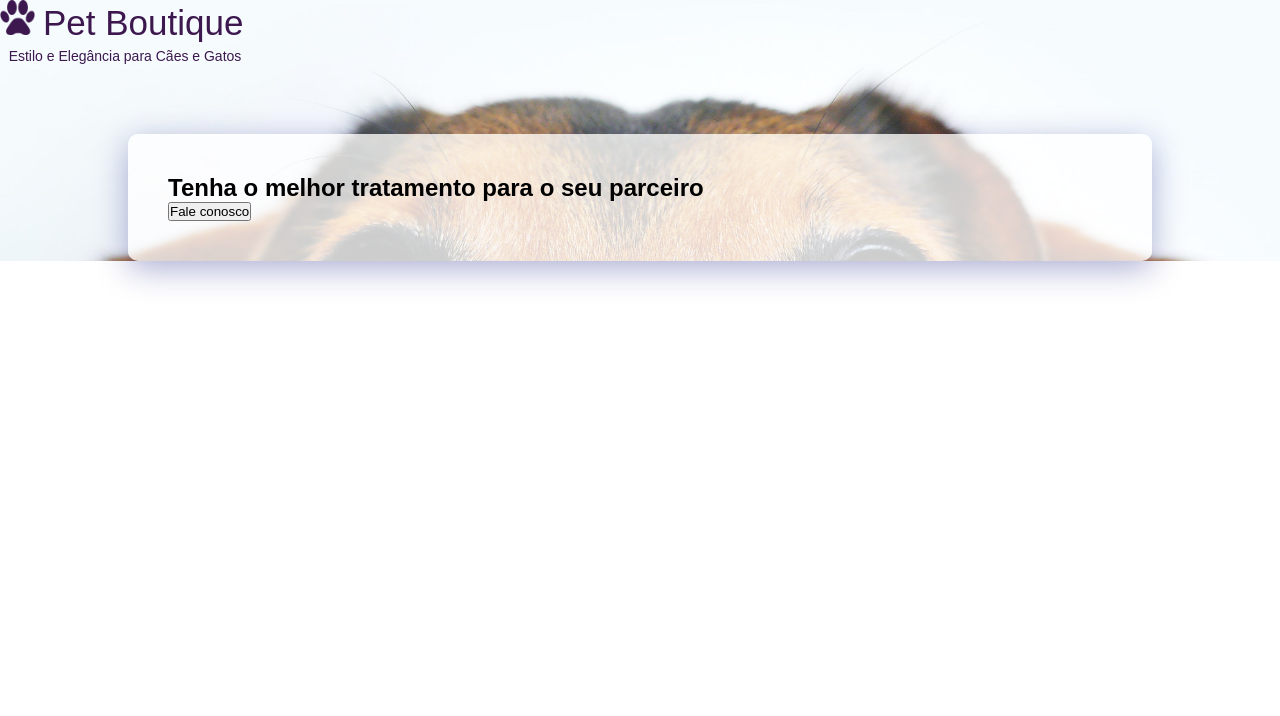
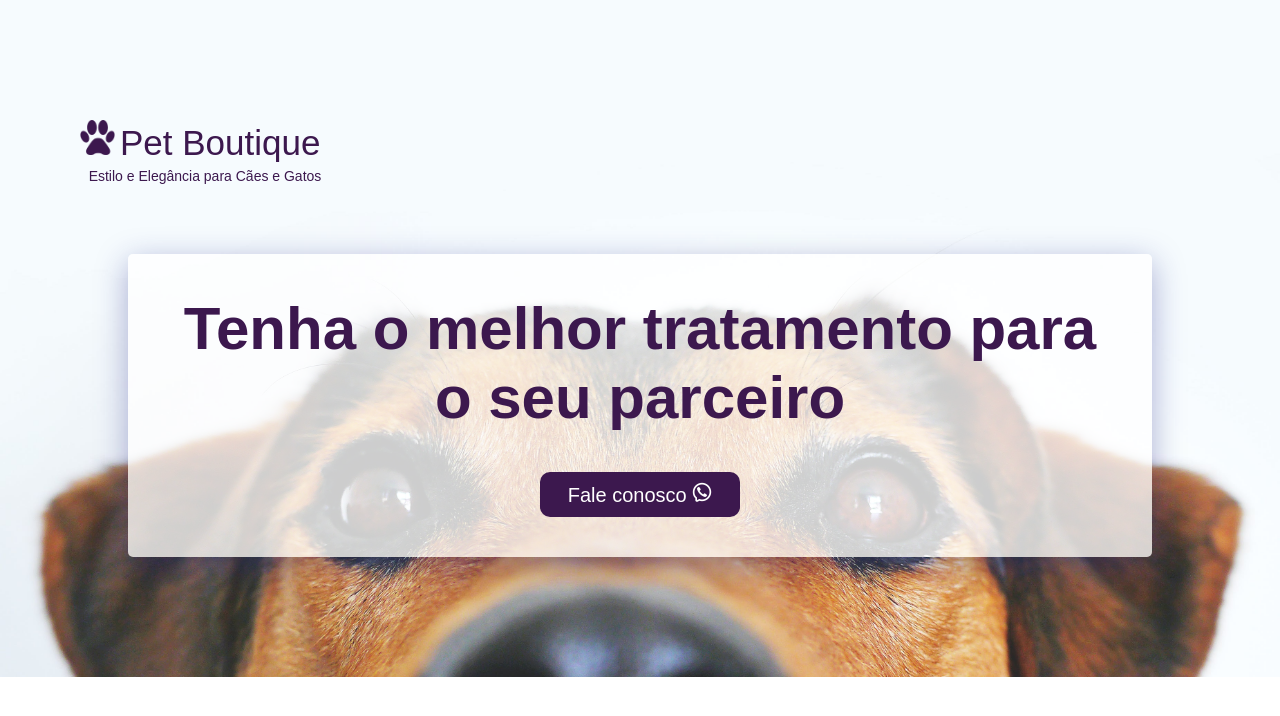
Before and after one commit to Luiz-de-Lima/pet-boutique, a plain HTML site: page index.html in a window 1280 px wide. Drawn offline with Linux system fonts and the light colour scheme.

Commit message:
secao banner concluida

```diff
--- a/css/style.css
+++ b/css/style.css
@@ -1,20 +1,33 @@
+/* cores globais */
+:root {
+  --primary-color: #3c184e;
+  --secondary-color: #fff;
+  --bg-color: #ffffffc4;
+  --box-shadow-color: #1f26875e;
+  --image-bg-color: #0000005c;
+  --transparence-color-effect: #ffffffc4;
+  --font-text: sans-serif;
+  --fonte-italico: italic;
+  --fonte-negrito: 700;
+}
 * {
   padding: 0;
   margin: 0;
   box-sizing: border-box;
 }
 body {
-  font-family: sans-serif;
+  font-family: var(--font-text);
 }
 
 .banner {
   background-image: url("../img/banner-topo.jpg");
   background-position: center;
   background-size: cover;
+  padding: 120px 80px;
 }
 .banner .empresa {
   max-width: 250px;
-  color: #3c184e;
+  color: var(--primary-color);
 }
 .empresa p:nth-child(1) {
   font-size: 35px;
@@ -27,13 +40,42 @@ body {
 }
 .empresa img {
   width: 35px;
-  margin-right: 8px;
+  margin-right: 5px;
 }
 .banner .container {
   max-width: 1024px;
-  border-radius: 10px;
+  border-radius: 5px;
   padding: 40px;
   margin: 70px auto 0 auto;
-  background-color: #ffffffc4;
-  box-shadow: 0 8px 32px #1f26875e;
+  background-color: var(--bg-color);
+  box-shadow: 0 8px 32px var(--box-shadow-color);
+  text-align: center;
 }
+.banner .container h1 {
+  font-size: 60px;
+  font-weight: 800;
+  margin-bottom: 40px;
+  color: var(--primary-color);
+}
+.banner .container p {
+  width: 200px;
+  padding: 10px 25px;
+  margin: 0 auto;
+  text-align: center;
+  background-color: var(--primary-color);
+  border-radius: 10px;
+  font-size: 20px;
+  color: var(--secondary-color);
+}
+
+.banner .container a {
+  text-decoration: none;
+  color: var(--secondary-color);
+}
+.banner .container a:hover {
+  filter: brightness(0.9);
+}
+.banner .container img {
+  width: 100%;
+  max-width: 20px;
+}
--- a/index.html
+++ b/index.html
@@ -17,7 +17,8 @@
 
         <div class="container">
             <h1>Tenha o melhor tratamento para o seu parceiro</h1>
-            <button>Fale conosco</button>
+            <p> <a href="https://wa.me/5511952984814">Fale conosco <img
+                        src="./img/redes-sociais/whatsapp-svgrepo-com.png" alt=""></a></p>
         </div>
     </section>
     <section class="secao servicos"></section>
```
